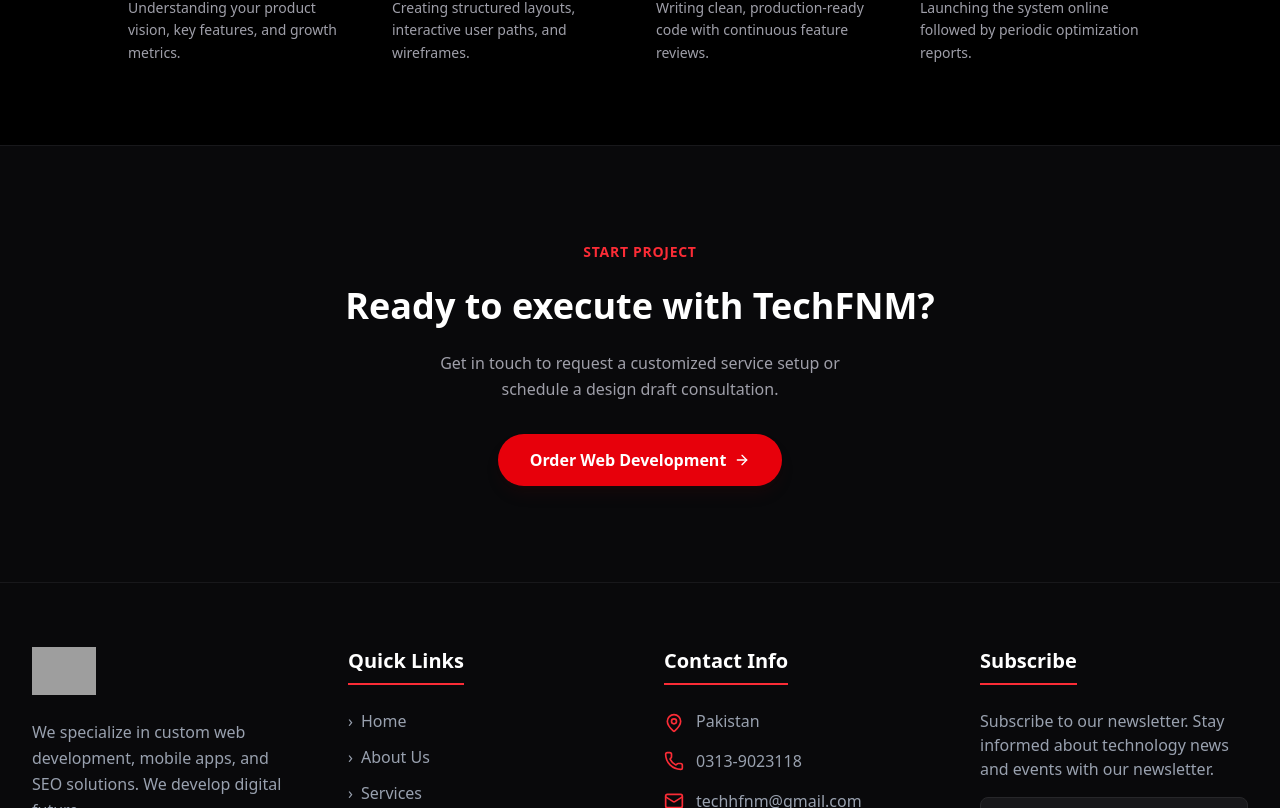
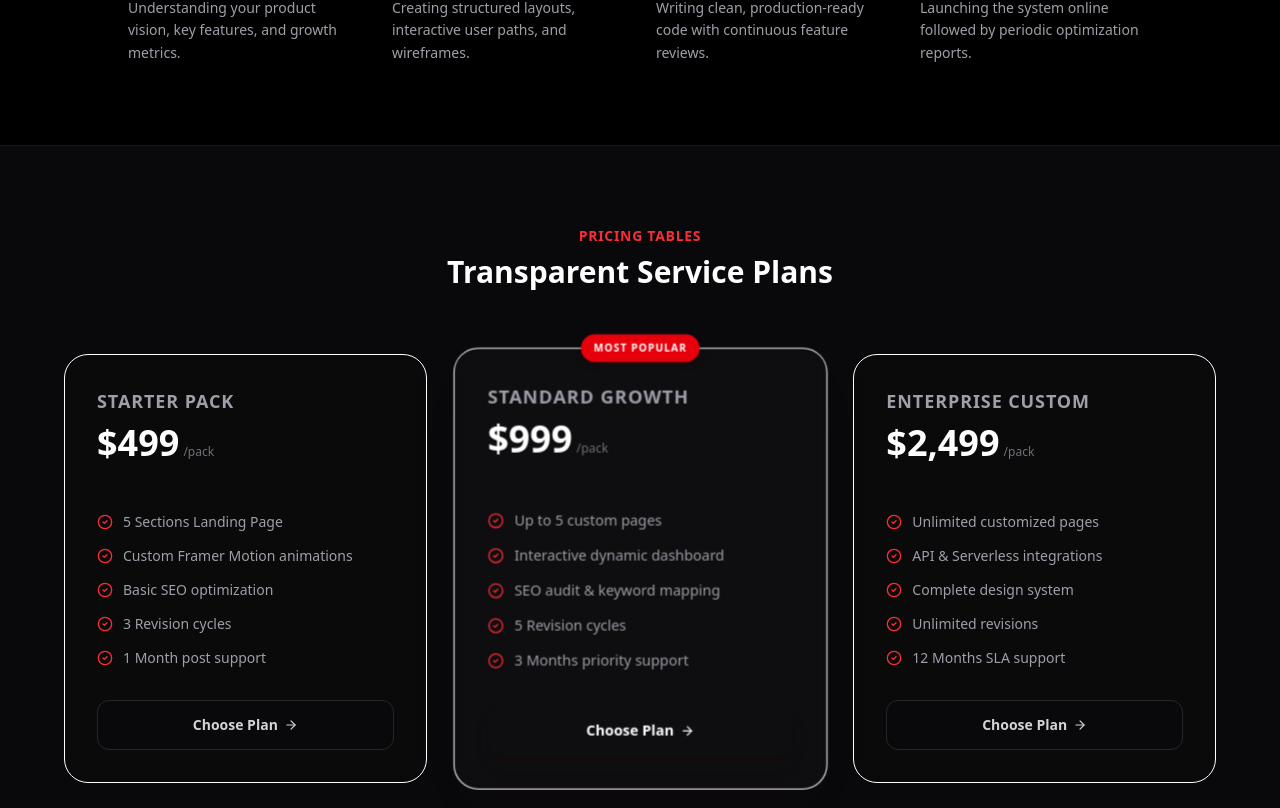
Before and after one commit to Tech-FNM/techfnm, a React (Vite) app: page /services/1 in a window 1280 px wide. Shown: the part 1292-2100 px from the top of the page. Built offline with nearby package versions, Linux system fonts and the light colour scheme; no server answers; the database is empty; grey boxes are pictures that could not be loaded.

Commit message:
add pricing plans to service detail page

```diff
--- a/src/pages/public/ServiceDetail.tsx
+++ b/src/pages/public/ServiceDetail.tsx
@@ -45,6 +45,40 @@ const serviceFeaturesFallback: any = {
     { title: 'Fast Checkouts', desc: 'Minimize cart abandonment with optimized, single-page checkout forms.', icon: Zap }
   ]
 };
+
+const servicePricingFallback: any = {
+  'web development': [
+    { name: 'Starter Pack', price: '$499', period: 'one-time', popular: false, features: ['5 Sections Landing Page', 'Custom Framer Motion animations', 'Basic SEO optimization', '3 Revision cycles', '1 Month post support'] },
+    { name: 'Standard Growth', price: '$999', period: 'one-time', popular: true, features: ['Up to 5 custom pages', 'Interactive dynamic dashboard', 'SEO audit & keyword mapping', '5 Revision cycles', '3 Months priority support'] },
+    { name: 'Enterprise Custom', price: '$2,499', period: 'one-time', popular: false, features: ['Unlimited customized pages', 'API & Serverless integrations', 'Complete design system', 'Unlimited revisions', '12 Months SLA support'] }
+  ],
+  'content writing': [
+    { name: 'Blog Starter', price: '$99', period: 'one-time', popular: false, features: ['3 Custom blogs (1000 words)', 'Keyword SEO research', '1 Revision cycle', 'Turnaround: 5 days'] },
+    { name: 'Brand Authority', price: '$249', period: 'one-time', popular: true, features: ['10 Optimized blogs (1200 words)', 'Topic research & strategy', 'Tone of voice alignment', '3 Revision cycles', 'Turnaround: 10 days'] },
+    { name: 'Full Ingestion Pack', price: '$599', period: 'one-time', popular: false, features: ['Complete website copywriting', 'Continuous newsletter campaigns', 'Meta descriptions & Alt texts', 'Unlimited revisions', 'Dedicated content editor'] }
+  ],
+  'digital marketing': [
+    { name: 'Social Setup', price: '$199', period: 'month', popular: false, features: ['Social audits & profiles setup', '4 Custom creatives/mo', 'Basic hashtag analysis', 'Monthly analytics report'] },
+    { name: 'Lead Multiplier', price: '$499', period: 'month', popular: true, features: ['PPC Ads campaign setup', '12 Custom creatives/mo', 'A/B testing & landing copy', 'Weekly performance sync'] },
+    { name: 'Market Omnipresence', price: '$1,199', period: 'month', popular: false, features: ['Complete Google & Meta PPC management', 'Daily keyword optimization', 'Advanced conversion funnels', 'Dedicated marketing lead'] }
+  ],
+  'ui/ux design': [
+    { name: 'Visual Draft', price: '$299', period: 'one-time', popular: false, features: ['Landing page UI layout design', 'Complete typography & assets', '2 Revision cycles', 'Figma source delivery'] },
+    { name: 'Interactive System', price: '$699', period: 'one-time', popular: true, features: ['Full web/mobile app design system', 'High-fidelity dynamic prototype', 'User journey mapping', '5 Revision cycles', 'Figma dev handoff'] },
+    { name: 'Product Suite Design', price: '$1,499', period: 'one-time', popular: false, features: ['Unlimited product UI assets', 'Full SaaS dashboard design', 'Interactive UX animations', 'Unlimited revisions', 'Design review syncs'] }
+  ],
+  'e-commerce': [
+    { name: 'Shopify Lite', price: '$699', period: 'one-time', popular: false, features: ['Shopify store setup & premium theme', 'Up to 20 products setup', 'Payment & shipping integrations', 'Basic training guide'] },
+    { name: 'Advanced WooCommerce', price: '$1,499', period: 'one-time', popular: true, features: ['Custom WordPress/Next.js store', 'Up to 100 products setup', 'Fast checkout flow integration', '3 Months developer support'] },
+    { name: 'Headless Scaler', price: '$3,499', period: 'one-time', popular: false, features: ['Complete Headless commerce engine', 'Unlimited products / collections', 'ERP & warehouse integrations', 'Custom payment pipelines', '12 Months SLA support'] }
+  ]
+};
+
+const genericPricing = [
+  { name: 'Essential Pack', price: '$399', period: 'one-time', popular: false, features: ['Basic setup & implementation', 'Optimized standard layouts', '2 Revision cycles', 'Standard support'] },
+  { name: 'Professional Suite', price: '$799', period: 'one-time', popular: true, features: ['Comprehensive custom features', 'High-performance components', '5 Revision cycles', 'Priority support'] },
+  { name: 'Enterprise Custom', price: 'Custom Quote', period: 'one-time', popular: false, features: ['Fully tailored system requirements', 'Unlimited scale architectures', 'Unlimited revisions', 'Dedicated developer resource'] }
+];
 
 const genericFeatures = [
   { title: 'Tailored Strategy', desc: 'Solutions crafted specifically around your unique business objectives and target audience.', icon: Sparkles },
@@ -155,6 +189,9 @@ export default function ServiceDetail() {
   // Resolve features: check custom list, fallback to generic
   const resolvedFeatures = serviceFeaturesFallback[service.title.toLowerCase()] || genericFeatures;
 
+  // Resolve plans: check custom list, fallback to generic
+  const resolvedPlans = servicePricingFallback[service.title.toLowerCase()] || genericPricing;
+
   // Process timeline data
   const processSteps = [
     { step: '01', title: 'Consultation & Scope', desc: 'Understanding your product vision, key features, and growth metrics.' },
@@ -259,6 +296,76 @@ export default function ServiceDetail() {
           </div>
         </section>
 
+        {/* PRICING PLANS SECTION */}
+        <section className="py-20 bg-zinc-950 px-4 sm:px-6 lg:px-8 border-b border-zinc-900">
+          <div className="max-w-6xl mx-auto space-y-16">
+            <div className="text-center space-y-2">
+              <span className="text-red-500 font-semibold tracking-wider uppercase text-sm block">Pricing Tables</span>
+              <h2 className="text-2xl sm:text-3xl font-bold text-white">Transparent Service Plans</h2>
+            </div>
+
+            <div className="grid grid-cols-1 md:grid-cols-3 gap-8">
+              {resolvedPlans.map((plan: any, index: number) => (
+                <motion.div
+                  key={index}
+                  initial={{ opacity: 0, y: 20 }}
+                  whileInView={{ opacity: 1, y: 0 }}
+                  viewport={{ once: true }}
+                  transition={{ delay: index * 0.1, duration: 0.4 }}
+                  className={`relative rounded-3xl p-8 backdrop-blur-sm border flex flex-col justify-between transition-all ${
+                    plan.popular
+                      ? 'bg-zinc-900/40 border-red-650/45 shadow-2xl shadow-red-950/5 scale-[1.03] z-10'
+                      : 'bg-zinc-900/10 border-zinc-850 hover:border-zinc-800'
+                  }`}
+                >
+                  {plan.popular && (
+                    <span className="absolute -top-3.5 left-1/2 -translate-x-1/2 bg-red-600 text-white text-[10px] uppercase font-bold tracking-widest px-3 py-1.5 rounded-full shadow-md shadow-red-950/20">
+                      Most Popular
+                    </span>
+                  )}
+
+                  <div className="space-y-6">
+                    <div className="space-y-2">
+                      <h3 className="text-lg font-bold text-zinc-400 uppercase tracking-wider">{plan.name}</h3>
+                      <div className="flex items-baseline gap-1">
+                        <span className="text-3xl sm:text-4xl font-extrabold text-white">{plan.price}</span>
+                        {plan.price !== 'Custom Quote' && (
+                          <span className="text-xs text-zinc-500">/{plan.period === 'month' ? 'mo' : 'pack'}</span>
+                        )}
+                      </div>
+                    </div>
+
+                    <div className="w-full h-[1px] bg-zinc-850/60" />
+
+                    <ul className="space-y-3.5">
+                      {plan.features.map((feature: string, idx: number) => (
+                        <li key={idx} className="flex items-start gap-2.5 text-zinc-400 text-xs sm:text-sm">
+                          <CheckCircle2 size={16} className="text-red-500 shrink-0 mt-0.5" />
+                          <span>{feature}</span>
+                        </li>
+                      ))}
+                    </ul>
+                  </div>
+
+                  <div className="pt-8">
+                    <Link
+                      to={`/request-service?service=${encodeURIComponent(service.title)}&plan=${encodeURIComponent(plan.name)}`}
+                      className={`w-full flex items-center justify-center gap-1.5 py-3.5 rounded-xl text-sm font-bold transition-all ${
+                        plan.popular
+                          ? 'bg-red-650 hover:bg-red-750 text-white shadow-lg shadow-red-950/15'
+                          : 'bg-zinc-950 border border-zinc-800 hover:border-zinc-700 text-zinc-300 hover:text-white'
+                      }`}
+                    >
+                      <span>Choose Plan</span>
+                      <ArrowRight size={14} />
+                    </Link>
+                  </div>
+                </motion.div>
+              ))}
+            </div>
+          </div>
+        </section>
+
         {/* BOTTOM CALL TO ACTION */}
         <section className="py-24 bg-zinc-950 text-center px-4 sm:px-6 lg:px-8">
           <div className="max-w-2xl mx-auto space-y-6">
```
